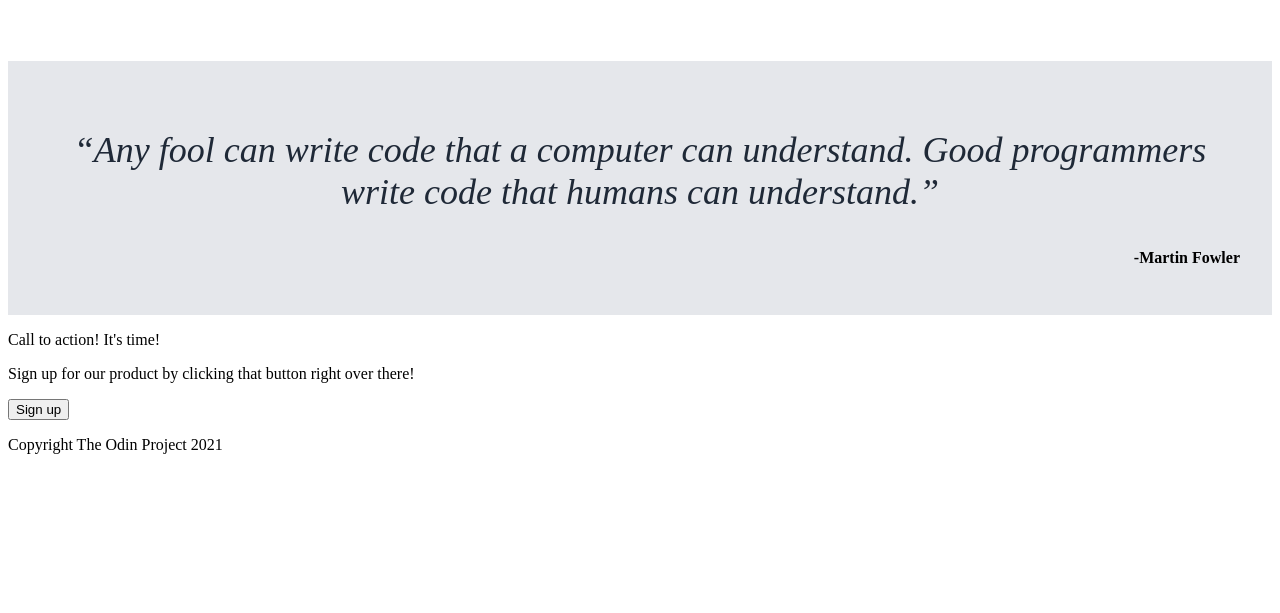
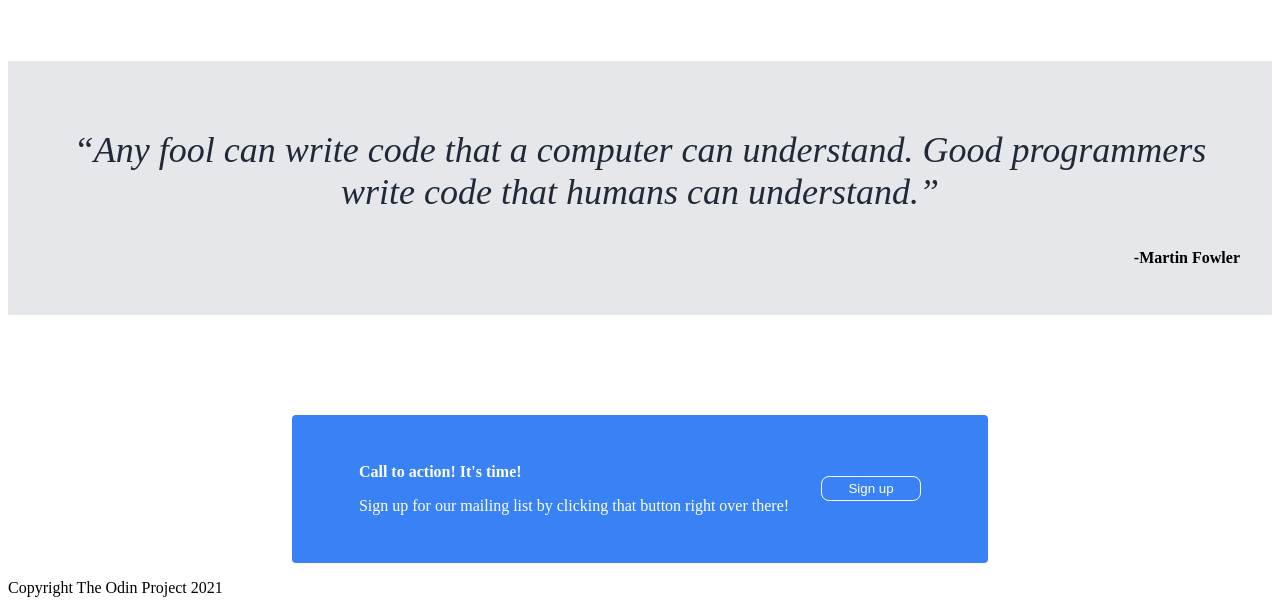
Before and after one commit to dwright1989/Landing-page, a plain HTML site: page index.html in a window 1280 px wide. Shown: the part 792-1405 px from the top of the page. Before the commit the page ends 1262 px from the top, so only its background shows below. Drawn offline with Linux system fonts and the light colour scheme.

Commit message:
Added style to the call to action section

```diff
--- a/index.html
+++ b/index.html
@@ -50,13 +50,15 @@
     </div>
         <div id="quote">
             <p class="quote-text">“Any fool can write code that a computer can understand. Good programmers write code that humans can understand.” </p>
-            <p class="quote-by">-Martin Fowler</p>
+            <p class="quote-by bold">-Martin Fowler</p>
         </div>
 
         <div id="sign-up">
-            <p>Call to action! It's time!</p>
-            <p>Sign up for our product by clicking that button right over there!</p>
-            <button>Sign up</button>
+            <div id="sign-uptext">
+                <p class="bold">Call to action! It's time!</p>
+                <p>Sign up for our mailing list by clicking that button right over there!</p>
+            </div>
+            <button  class="banner-button border-button">Sign up</button>
         </div>
 
 
--- a/style.css
+++ b/style.css
@@ -69,6 +69,14 @@
     color: white;
 }
 
+.border-button{
+    border: 1px solid white;
+    max-height:25px;
+    text-align:center;
+    align-self: center;
+    margin-left: 32px;
+}
+
 #info-header{
     color: #1F2937;
     font-size: 36px;
@@ -106,6 +114,7 @@
 #quote{
     background-color: #E5E7EB;
     padding: 32px;
+    margin-bottom: 100px;
 }
 
 .quote-text{
@@ -118,5 +127,24 @@
 
 .quote-by{
     text-align: right;
+}
+
+#sign-up{
+    background-color: #3882F6;
+    width: 50%;
+    display: flex;
+    justify-content: center;
+    margin: auto;
+    flex-grow:0;
+    padding: 32px;
+    border-radius: 4px;
+}
+
+#sign-uptext{
+    color: white;
+    gap:0;
+}
+
+.bold{
     font-weight: bold;
 }
```
